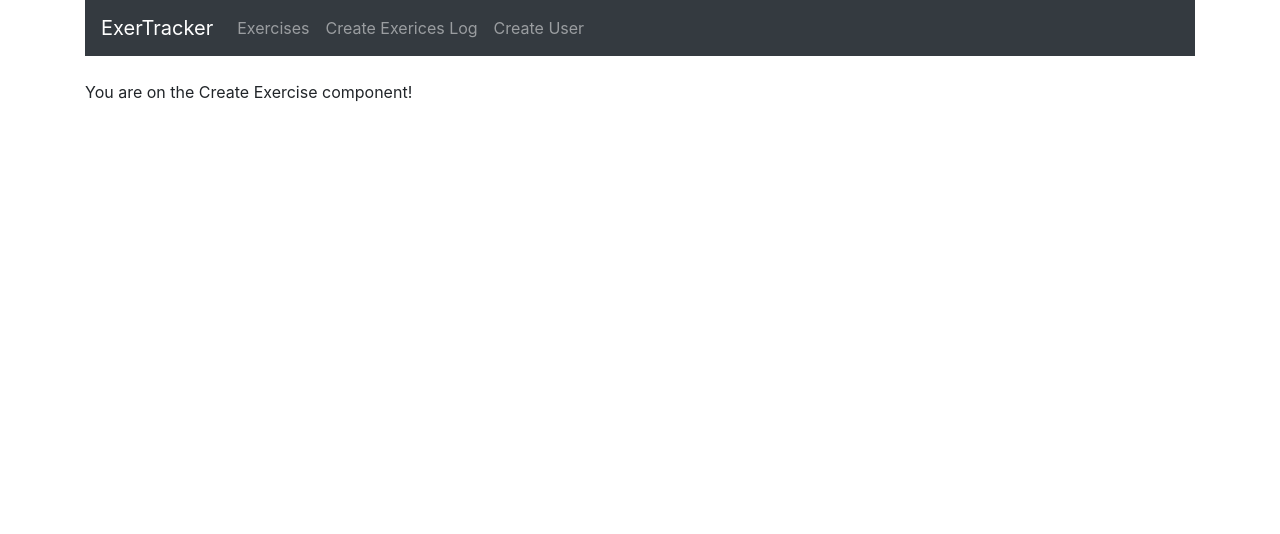
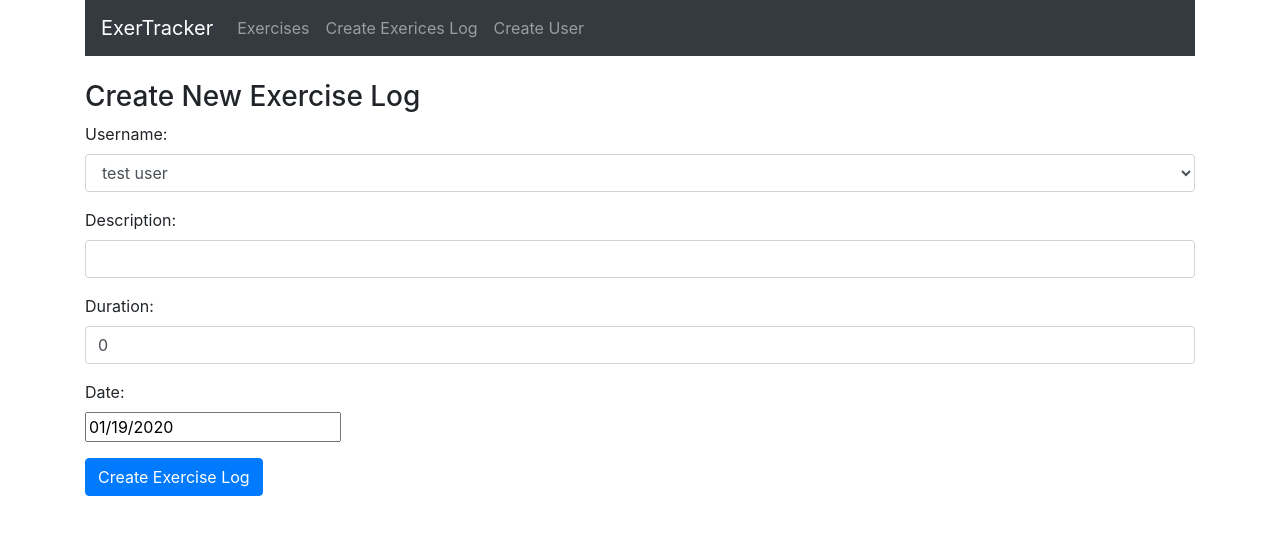
Before and after one commit to virgilt/exercise-tracker-fullstack, a React (Create React App) app: page /create in a window 1280 px wide. Shown: the top 534 px of the page. Built offline with nearby package versions, Linux system fonts and the light colour scheme.

Commit message:
Create exercise component

```diff
--- a/package.json
+++ b/package.json
@@ -8,6 +8,7 @@
     "@testing-library/user-event": "^7.1.2",
     "bootstrap": "^4.4.1",
     "react": "^16.12.0",
+    "react-datepicker": "^2.11.0",
     "react-dom": "^16.12.0",
     "react-router-dom": "^5.1.2",
     "react-scripts": "3.3.0",
--- a/src/components/create-exercise.component.js
+++ b/src/components/create-exercise.component.js
@@ -1,11 +1,125 @@
 import React, {Component} from 'react';
+import DatePicker from "react-datepicker";
+import "react-datepicker/dist/react-datepicker.css";
 
 export default class CreateExercise extends Component {
+    constructor(props) {
+        super(props);
+        this.state = {
+            username: '',
+            description: '',
+            duration: 0,
+            date: new Date(),
+            users: [],
+        }
+        this.onChangeUsername = this.onChangeUsername.bind(this);
+        this.onChangeDescription = this.onChangeDescription.bind(this);
+        this.onChangeDuration = this.onChangeDuration.bind(this);
+        this.onChangeDate = this.onChangeDate.bind(this);
+        this.onSubmit = this.onSubmit.bind(this);
+    }
+
+    componentDidMount() {
+        this.setState({
+            users: ['test user'],
+            username: 'test user'
+        })
+    }
+
+    onChangeUsername(e) {
+        this.setState({
+            username: e.target.value
+        })
+    }
+
+    onChangeDescription(e) {
+        this.setState({
+            description: e.target.value
+        })
+    }
+
+    onChangeDuration(e) {
+        this.setState({
+            duration: e.target.value
+        })
+    }
+
+    onChangeDate(date) {
+        this.setState({
+            date: date
+        })
+    }
+
+    onSubmit(e) {
+        e.preventDefault();
+
+        const exercise = {
+            username: this.state.username,
+            description: this.state.description,
+            duration: this.state.duration,
+            date: this.state.date
+        }
+
+        console.log(exercise)
+
+        //Take person back to homepage
+        window.location = '/';
+    }
 
     render() {
         return (
             <div>
-                <p>You are on the Create Exercise component!</p>
+                <h3>Create New Exercise Log</h3>
+                <form onSubmit={this.onSubmit}>
+                    <div className='form-group'>
+                        <label>Username: </label>
+                        <select ref='userInput'
+                        required
+                        className='form-control'
+                        value={this.state.username}
+                        onChange={this.onChangeUsername}>
+                        {
+                            this.state.users.map((user) => {
+                                return <option
+                                    key={user}
+                                    value={user}>
+                                    {user}
+                                </option>
+                            })
+                        }
+                        </select>
+                    </div>
+                    <div className='form-group'>
+                        <label>Description: </label>
+                        <input type='text'
+                            required
+                            className='form-control'
+                            value={this.state.description}
+                            onChange={this.onChangeDescription}
+                        />
+                    </div>
+                    <div className='form-group'>
+                        <label>Duration: </label>
+                        <input type='text'
+                            required
+                            className='form-control'
+                            value={this.state.duration}
+                            onChange={this.onChangeDuration}
+                        />
+                    </div>
+                    <div className='form-group'>
+                        <label>Date: </label>
+                        <div>
+                            <DatePicker
+                                selected={this.state.date}
+                                onChange={this.onChangeDate}
+                            />
+                        </div>
+                    </div>
+                    <div className='form-group'>
+                        <input type='submit' value='Create Exercise Log' className='btn btn-primary' />
+                    </div>
+                </form>
             </div>
         )
     }
```
Also changed, not shown: 1 other file (tests, documents, lock files or other folders).
